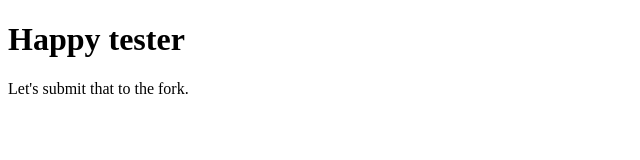
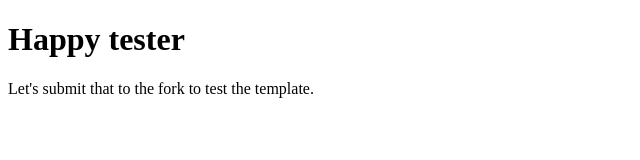
Before and after one commit to gillesdeudon/fork-possibilities, a plain HTML site: page index.html in a window 1280 px wide. Shown: the whole page, without its empty margins (0-640 px from the left). Drawn offline with Linux system fonts and the light colour scheme.

Commit message:
Check PR template.

```diff
--- a/index.html
+++ b/index.html
@@ -12,7 +12,7 @@
 <!-- Feel free to change this text here -->
 <h1>Happy tester</h1>
 <p>
-Let's submit that to the fork.
+Let's submit that to the fork to test the template.
 </p>
 
 </body>
```
